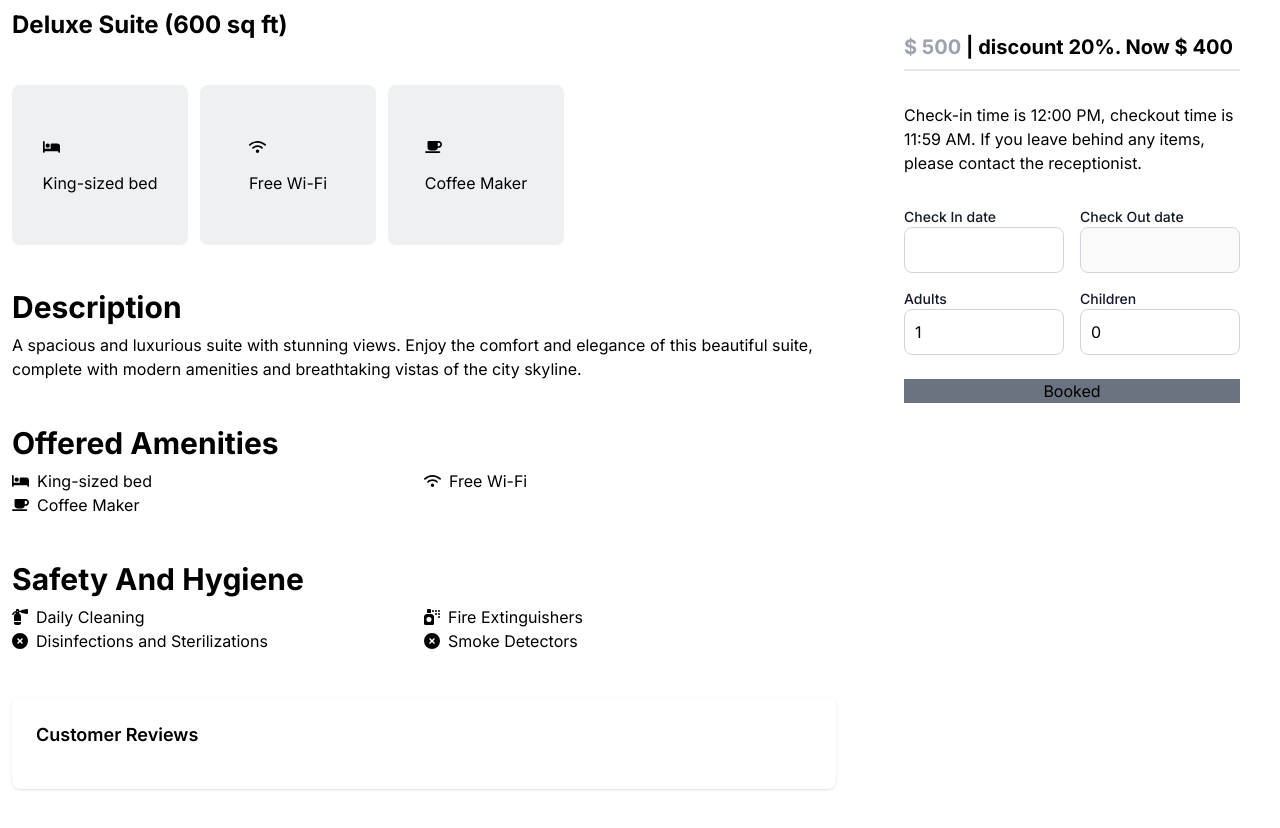
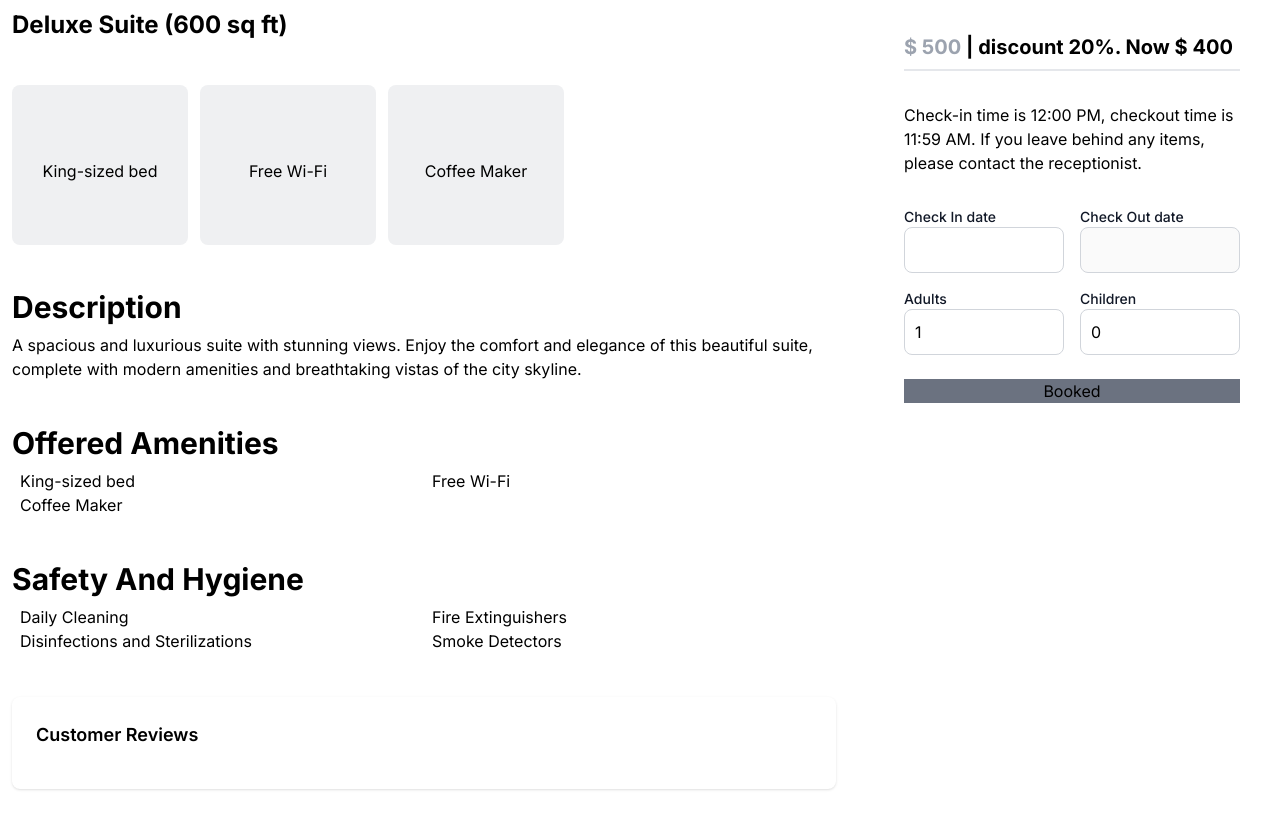
Before and after one commit to ruchipatel123/HotelManagement, a Next.js app in the folder hotel-management/: page /hotel-detail in a window 1280 px wide. Shown: the part 760-1588 px from the top of the page. Built offline with nearby package versions, Linux system fonts and the light colour scheme.

Commit message:
design fot hotel managemebt app

```diff
--- a/hotel-management/src/app/Component/HotelDescription.tsx
+++ b/hotel-management/src/app/Component/HotelDescription.tsx
@@ -1,6 +1,5 @@
 import React from 'react';
 import { FontAwesomeIcon } from '@fortawesome/react-fontawesome';
-import { faBed, faWifi, faCoffee, faFireExtinguisher, faSprayCan, faTimesCircle } from '@fortawesome/free-solid-svg-icons';
 import BookHotel from './BookHotel';
 
 const HotelDescription = () => {
@@ -13,15 +12,12 @@ const HotelDescription = () => {
           </h2>
           <div className="flex my-11">
             <div className="md:w-44 w-fit text-center px-2 md:px-0 h-20 md:h-40 mr-3 bg-[#eff0f2] dark:bg-gray-800 rounded-lg grid place-content-center">
-              <FontAwesomeIcon icon={faBed} className="md:text-2xl" />
               <p className="text-xs md:text-base pt-3">King-sized bed</p>
             </div>
             <div className="md:w-44 w-fit text-center px-2 md:px-0 h-20 md:h-40 mr-3 bg-[#eff0f2] dark:bg-gray-800 rounded-lg grid place-content-center">
-              <FontAwesomeIcon icon={faWifi} className="md:text-2xl" />
               <p className="text-xs md:text-base pt-3">Free Wi-Fi</p>
             </div>
             <div className="md:w-44 w-fit text-center px-2 md:px-0 h-20 md:h-40 mr-3 bg-[#eff0f2] dark:bg-gray-800 rounded-lg grid place-content-center">
-              <FontAwesomeIcon icon={faCoffee} className="md:text-2xl" />
               <p className="text-xs md:text-base pt-3">Coffee Maker</p>
             </div>
           </div>
@@ -37,15 +33,12 @@ const HotelDescription = () => {
             <h2 className="font-bold text-3xl mb-2">Offered Amenities</h2>
             <div className="grid grid-cols-2">
               <div className="flex items-center md:my-0 my-1">
-                <FontAwesomeIcon icon={faBed} />
                 <p className="text-xs md:text-base ml-2">King-sized bed</p>
               </div>
               <div className="flex items-center md:my-0 my-1">
-                <FontAwesomeIcon icon={faWifi} />
                 <p className="text-xs md:text-base ml-2">Free Wi-Fi</p>
               </div>
               <div className="flex items-center md:my-0 my-1">
-                <FontAwesomeIcon icon={faCoffee} />
                 <p className="text-xs md:text-base ml-2">Coffee Maker</p>
               </div>
             </div>
@@ -54,21 +47,17 @@ const HotelDescription = () => {
             <h2 className="font-bold text-3xl mb-2">Safety And Hygiene</h2>
             <div className="grid grid-cols-2">
               <div className="flex items-center my-1 md:my-0">
-                <FontAwesomeIcon icon={faFireExtinguisher} />
                 <p className="ml-2 md:text-base text-xs">Daily Cleaning</p>
               </div>
               <div className="flex items-center my-1 md:my-0">
-                <FontAwesomeIcon icon={faSprayCan} />
                 <p className="ml-2 md:text-base text-xs">Fire Extinguishers</p>
               </div>
               <div className="flex items-center my-1 md:my-0">
-                <FontAwesomeIcon icon={faTimesCircle} />
                 <p className="ml-2 md:text-base text-xs">
                   Disinfections and Sterilizations
                 </p>
               </div>
               <div className="flex items-center my-1 md:my-0">
-                <FontAwesomeIcon icon={faTimesCircle} />
                 <p className="ml-2 md:text-base text-xs">Smoke Detectors</p>
               </div>
             </div>
--- a/hotel-management/src/app/fontawesome.js
+++ /dev/null
@@ -1,5 +0,0 @@
-// src/fontawesome.js
-import { library } from '@fortawesome/fontawesome-svg-core';
-import { faBed, faWifi, faCoffee, faFireExtinguisher, faSprayCan, faTimesCircle } from '@fortawesome/free-solid-svg-icons';
-
-library.add(faBed, faWifi, faCoffee, faFireExtinguisher, faSprayCan, faTimesCircle);
--- a/hotel-management/src/app/globals.css
+++ b/hotel-management/src/app/globals.css
@@ -22,7 +22,3 @@
 		);
 	}
 }
-.detail svg
-{
-    max-width: 17px;
-}
--- a/hotel-management/src/app/layout.tsx
+++ b/hotel-management/src/app/layout.tsx
@@ -4,7 +4,6 @@ import "./globals.css";
 import Header from "./Component/Header";
 import Footer from "./Component/Footer";
 import Hero from "./Component/Hero";
-import './fontawesome';
 // import '@fortawesome/fontawesome-svg-core/styles.css'
 
 const inter = Inter({ subsets: ["latin"] });
```
